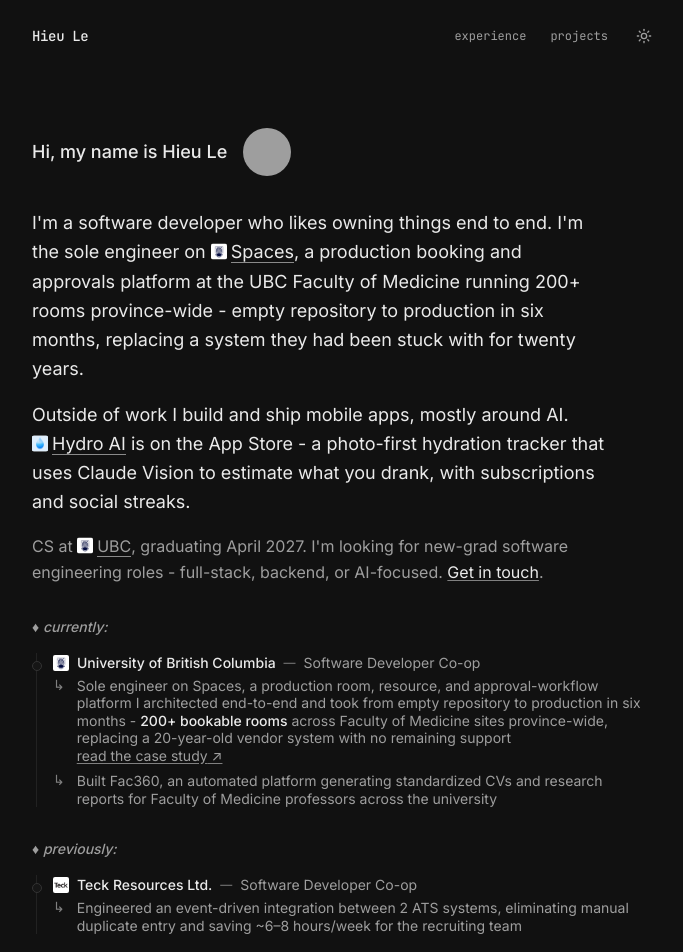
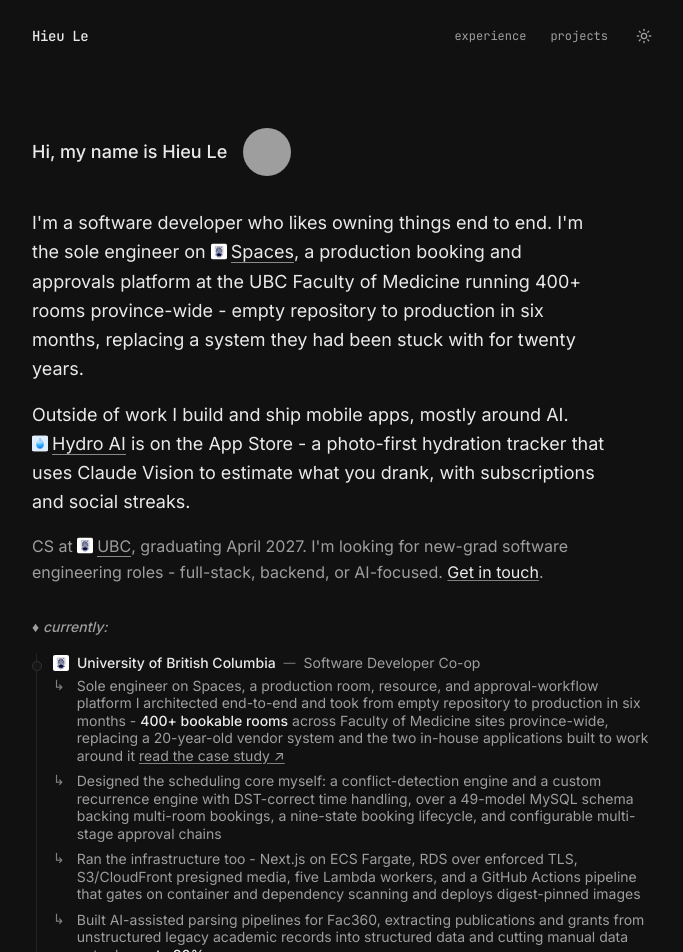
Before and after one commit to xuanhieu2611/portfolio, a React (Vite) app: page / in a window 1280 px wide. Shown: the top 952 px of the page, without its empty margins (296-979 px from the left). Built offline with nearby package versions, Linux system fonts and the light colour scheme; grey boxes are pictures that could not be loaded.

Commit message:
update resume

```diff
--- a/src/components/ExperienceSection.jsx
+++ b/src/components/ExperienceSection.jsx
@@ -2,19 +2,18 @@
 import { Link } from "react-router-dom"
 import { experiences } from "../data/experiences"
 
+// Phrases worth pulling out of the surrounding muted body text. Keep the
+// source and the test in sync - the test is the same alternation, anchored.
+const HIGHLIGHT_SOURCE =
+  "Winner of [^.]+|97% recall|3M\\+ views|400\\+ bookable rooms|up to 80%|by 85%|by 40%"
+
 const HighlightText = ({ text }) => {
-  const parts = text.split(
-    /(Winner of [^.]+|97% recall|3M\+ views|200\+ bookable rooms)/g
-  )
+  const parts = text.split(new RegExp(`(${HIGHLIGHT_SOURCE})`, "g"))
+  const isHighlight = new RegExp(`^(?:${HIGHLIGHT_SOURCE})$`)
   return (
     <>
       {parts.map((part, i) => {
-        if (
-          part.startsWith("Winner") ||
-          part.includes("97%") ||
-          part.includes("views") ||
-          part.includes("bookable rooms")
-        ) {
+        if (isHighlight.test(part)) {
           return (
             <span key={i} className="text-foreground font-medium">
               {part}
--- a/src/components/HeroSection.jsx
+++ b/src/components/HeroSection.jsx
@@ -60,7 +60,7 @@
               Spaces
             </InlineLink>
             , a production booking and approvals platform at the UBC Faculty of
-            Medicine running 200+ rooms province-wide - empty repository to
+            Medicine running 400+ rooms province-wide - empty repository to
             production in six months, replacing a system they had been stuck
             with for twenty years.
           </p>
--- a/src/data/caseStudies.js
+++ b/src/data/caseStudies.js
@@ -2,7 +2,7 @@
   spaces: {
     title: "Spaces",
     tagline:
-      "A production room, resource, and approval-workflow platform for the UBC Faculty of Medicine, replacing a twenty-year-old system the vendor had abandoned. Designed, architected, and built end-to-end as the sole engineer - empty repository to production in six months.",
+      "A production room, resource, and approval-workflow platform for the UBC Faculty of Medicine, replacing a twenty-year-old system the vendor had abandoned, along with the two in-house applications the Faculty built to work around it. Designed, architected, and built end-to-end as the sole engineer - empty repository to production in six months.",
     role: "Sole application engineer",
     org: "UBC Faculty of Medicine",
     period: "Feb 2026 – present",
@@ -25,7 +25,7 @@
       { value: "6 mo", label: "empty repo to production" },
       { value: "1", label: "engineer on the project" },
       { value: "113K", label: "lines of TypeScript" },
-      { value: "200+", label: "bookable rooms province-wide" },
+      { value: "400+", label: "bookable rooms province-wide" },
       { value: "220+", label: "reviewed pull requests" },
       { value: "48", label: "test suites, ~745 assertions" },
     ],
@@ -33,7 +33,7 @@
       {
         heading: "the problem",
         body: [
-          "For roughly twenty years, the Faculty's resource coordinating team ran on FM:Systems Resource Scheduler - a product shaped like hotel reservation software, being used to manage teaching rooms, clinical spaces, and shared equipment. The fit was never right, and it decayed. The team accumulated workarounds for things the software simply could not express. The vendor was acquired and support effectively ended, leaving them paying a significant annual licence for a system nobody maintained anymore.",
+          "For roughly twenty years, the Faculty's resource coordinating team ran on FM:Systems Resource Scheduler - a product shaped like hotel reservation software, being used to manage teaching rooms, clinical spaces, and shared equipment. The fit was never right, and it decayed. The team accumulated workarounds for things the software simply could not express - including two applications UBC built and maintained in-house, Room Finder and Advanced Booking Manager, propping up the gaps Resource Scheduler left. The vendor was acquired and support effectively ended, leaving them paying a significant annual licence for a system nobody maintained anymore, plus two internal apps to keep alive alongside it.",
           "They had been looking for a replacement for years and could not find one. The requirements are specific enough to the Faculty of Medicine - its approval hierarchies, its contested teaching spaces, its province-wide distributed sites - that no off-the-shelf product addresses them, and building in-house had always been priced as a multi-engineer, multi-year effort nobody wanted to fund.",
           "My manager had seen how quickly I was moving with AI-assisted development and suggested I prototype it instead. The prototype became the project. I took it from an empty repository to a system running in production, owning every layer: the relational data model, the domain logic, the API surface, the entire frontend and design system, the AWS infrastructure, the security and identity model, the test strategy, the documentation, and the stakeholder conversations that decided what got built and in what order.",
         ],
@@ -105,7 +105,7 @@
         heading: "outcome",
         body: [
           "Spaces runs in production with a pilot cohort of faculty staff and is scheduled for full cutover from the legacy system. I built the migration tooling that reads reservations out of the legacy Resource Scheduler REST API and imports them into the new schema, ran the phased rollout, and fed user feedback back into the product through weekly demos.",
-          "It replaces a system the coordinating team had been stuck with for two decades, and it improves both sides of the transaction at once - the coordinators get approval workflows, conflict detection, and audit trails that match how they actually work, and the faculty booking a room get a process that no longer requires knowing the workarounds. That second part is the reason the feedback has been what it has been.",
+          "It replaces all three - the vendor system the coordinating team had been stuck with for two decades and the two in-house apps holding it together - and it improves both sides of the transaction at once - the coordinators get approval workflows, conflict detection, and audit trails that match how they actually work, and the faculty booking a room get a process that no longer requires knowing the workarounds. That second part is the reason the feedback has been what it has been.",
           "Beyond the code, I gathered requirements directly from faculty stakeholders, translated a PRD into a delivery roadmap, reviewed and merged contributions from a DevOps collaborator and other developers, wrote 32 architecture and feature documents so the platform could survive handoff, and presented a full walkthrough to engineering managers, senior developers, solution architects, and cloud engineers.",
           "The Faculty has since offered me a continuing part-time engineering role to carry the platform through full migration and beyond.",
         ],
--- a/src/data/experiences.js
+++ b/src/data/experiences.js
@@ -6,15 +6,21 @@
     current: true,
     bullets: [
       {
-        text: "Sole engineer on Spaces, a production room, resource, and approval-workflow platform I architected end-to-end and took from empty repository to production in six months - 200+ bookable rooms across Faculty of Medicine sites province-wide, replacing a 20-year-old vendor system with no remaining support",
+        text: "Sole engineer on Spaces, a production room, resource, and approval-workflow platform I architected end-to-end and took from empty repository to production in six months - 400+ bookable rooms across Faculty of Medicine sites province-wide, replacing a 20-year-old vendor system and the two in-house applications built to work around it",
         link: "/projects/spaces",
         linkLabel: "read the case study",
       },
       {
-        text: "Built Fac360, an automated platform generating standardized CVs and research reports for Faculty of Medicine professors across the university",
+        text: "Designed the scheduling core myself: a conflict-detection engine and a custom recurrence engine with DST-correct time handling, over a 49-model MySQL schema backing multi-room bookings, a nine-state booking lifecycle, and configurable multi-stage approval chains",
+      },
+      {
+        text: "Ran the infrastructure too - Next.js on ECS Fargate, RDS over enforced TLS, S3/CloudFront presigned media, five Lambda workers, and a GitHub Actions pipeline that gates on container and dependency scanning and deploys digest-pinned images",
+      },
+      {
+        text: "Built AI-assisted parsing pipelines for Fac360, extracting publications and grants from unstructured legacy academic records into structured data and cutting manual data entry by up to 80%",
       },
     ],
-    technologies: ["Next.js", "TypeScript", "AWS", "Prisma", "Python"],
+    technologies: ["Next.js", "TypeScript", "AWS", "Prisma", "MySQL", "Python"],
   },
   {
     company: "Teck Resources Ltd.",
@@ -23,9 +29,12 @@
     current: false,
     bullets: [
       {
-        text: "Engineered an event-driven integration between 2 ATS systems, eliminating manual duplicate entry and saving ~6–8 hours/week for the recruiting team",
+        text: "Engineered an event-driven integration between 2 applicant tracking systems, eliminating manual duplicate entry and cutting cross-platform data discrepancies by 85% for the recruiting team",
+      },
+      {
+        text: "Automated the recruitment ticket intake workflow with custom routing logic and dynamic forms, cutting ticket resolution time by 40%",
       },
     ],
-    technologies: ["Python", "Power Automate", "Power BI", "Azure DevOps"],
+    technologies: ["Python", "Power Automate", "Azure DevOps"],
   },
 ]
--- a/src/data/projects.js
+++ b/src/data/projects.js
@@ -2,7 +2,7 @@
   {
     title: "Spaces",
     description:
-      "Production room, resource, and approval-workflow platform for the UBC Faculty of Medicine - architected and built end-to-end as the sole engineer, managing 200+ bookable rooms across sites province-wide",
+      "Production room, resource, and approval-workflow platform for the UBC Faculty of Medicine - architected and built end-to-end as the sole engineer, managing 400+ bookable rooms across sites province-wide",
     technologies: [
       "Next.js",
       "React 19",
```
Also changed, not shown: 2 other files (tests, documents, lock files or other folders).
